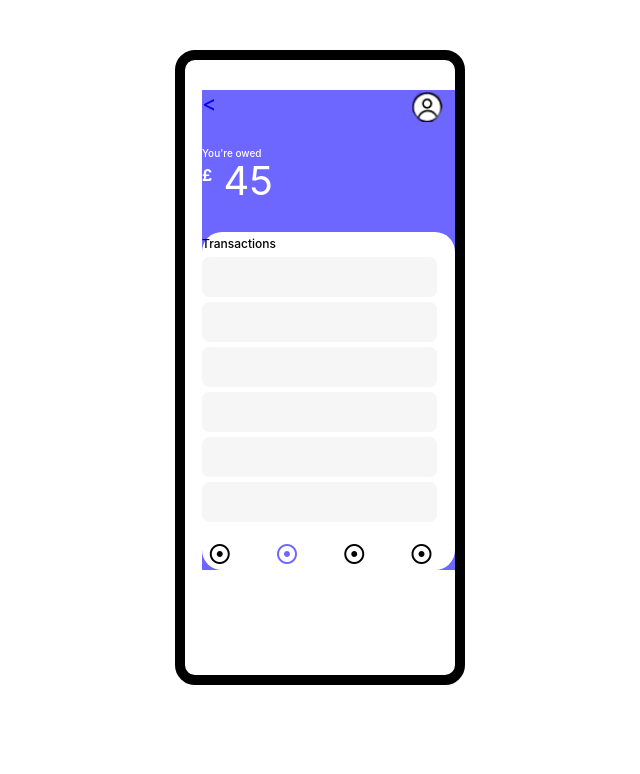
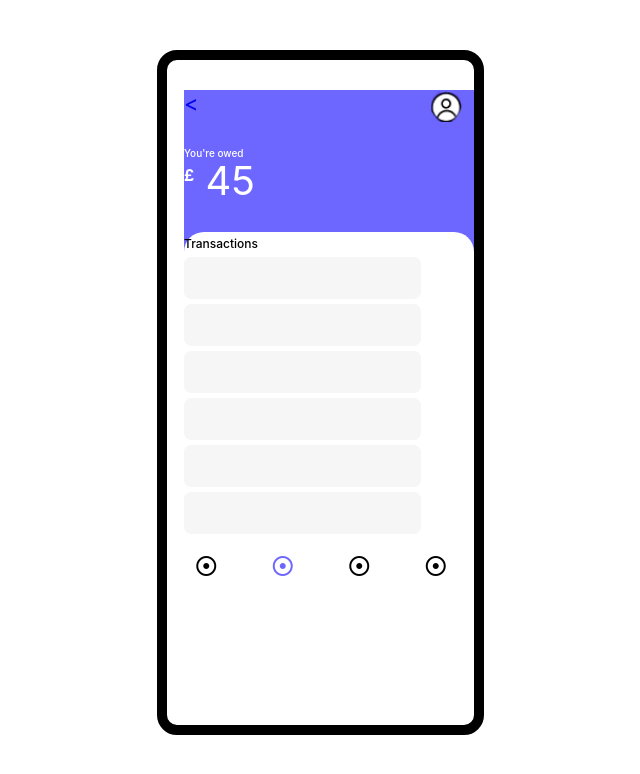
Before and after one commit to bellom/transaction-app, a React (Create React App) app: page /info/1 in a window 1280 px wide. Shown: the top 774 px of the page, without its empty margins (320-960 px from the left). Built offline with nearby package versions, Linux system fonts and the light colour scheme; the HTML template or start-up script is replaced by a standard one.

Commit message:
fix bug in design

```diff
--- a/src/App.css
+++ b/src/App.css
@@ -2,11 +2,11 @@
 General Styles
 ****************************** */
 
-* {
+/* * {
   -webkit-box-sizing: border-box;
   -moz-box-sizing: border-box;
   box-sizing: border-box;
-}
+} */
 
 
 .App {
@@ -112,7 +112,7 @@ ul {
 InfoPage Styles
 ****************************** */
 .infoPage {
-  background: #6D66FF;
+  background-color: #6D66FF;
 }
 
 .info-group-icon {
@@ -147,7 +147,7 @@ InfoPage Styles
   font-weight: 700;
 }
 
-.section2{
+.section2 {
   background: #fff;
-  border-radius: 20px;
+  border-radius: 20px 20px 0 0;
 }
--- a/src/component/infoPage.js
+++ b/src/component/infoPage.js
@@ -19,6 +19,7 @@ class infoPage extends React.Component {
                   <h6 className="span-infoPage">You're owed</h6>
                   <h1 className="h1-white"><sup className="sup-infoPage">£</sup> 45</h1>
                 </div>
+              </div>
               </div>
               <div className="section2">
                 <span className="span-homePage">Transactions</span>
@@ -46,7 +47,7 @@ class infoPage extends React.Component {
                   </ul>
                 </div>
               </div>
-            </div>
+            {/* </div>         */}
         </Zoom>
       </div>
     );
```
